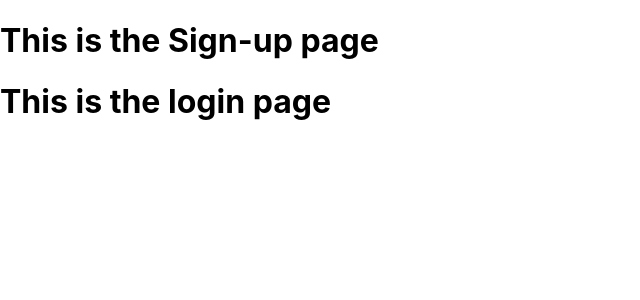
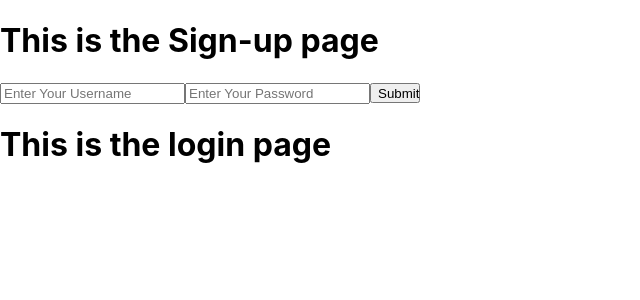
Before and after one commit to Wubbiez/strangers_things, a React (Create React App) app: page / in a window 1280 px wide. Shown: the top 300 px of the page, without its empty margins (0-640 px from the left). Built offline with nearby package versions, Linux system fonts and the light colour scheme.

Commit message:
sthings - register user

```diff
--- a/src/App.css
+++ b/src/App.css
@@ -27,3 +27,8 @@
 .App-link {
     color: #61dafb;
 }
+
+button {
+    width: 50px;
+    height: 20px
+}
--- a/src/api/index.js
+++ b/src/api/index.js
@@ -1,27 +1,37 @@
-import React, {useState, useEffect} from 'react';
+import React, { useState, useEffect } from "react";
 
-export const BASE_URL = 'https://strangers-things.herokuapp.com';
+export const BASE_URL = "https://strangers-things.herokuapp.com";
 
-export async function getPersonalInfo() {
+// export async function getPersonalInfo() {
+//   try {
+//     const response = await fetch(`${BASE_URL}/api/2209-ftb-et-web-ps/users/me`);
+//   }
+// }
+
+export async function registerUser(username, password) {
   try {
-    const response = await fetch(`${BASE_URL}/api/2209-ftb-et-web-ps/users/me`);
-  }
-}
-
-export async function registerUser(username,password) {
-  try{
-    const response = fetch('https://strangers-things.herokuapp.com/api/COHORT-NAME/users/register', {
+    const response = await fetch(
+      "https://strangers-things.herokuapp.com/api/COHORT-NAME/users/register",
+      {
         method: "POST",
         headers: {
-        'Content-Type': 'application/json'
+          "Content-Type": "application/json",
         },
         body: JSON.stringify({
           user: {
             username: username,
-          password: password
+            password: password,
+          },
+        }),
       }
-      })
+    );
+    const results = await response.json();
+    console.log(results);
+    console.log(results.data.token);
+    if (results.data.token) {
+      localStorage.setItem("jwt", results.data.token);
     }
   } catch (e) {
+    throw ("err", e);
   }
 }
--- a/src/components/Signup.js
+++ b/src/components/Signup.js
@@ -1,11 +1,34 @@
 import React from "react";
+import {registerUser} from "../api";
 
 function Signup(props) {
-  const { username, setUsername, password, setPassword } = props;
+  const {username, setUsername, password, setPassword} = props;
+
+  async function buttonHandle() {
+    await registerUser(username, password);
+  }
+
   return (
-    <div>
-      <h1>This is the Sign-up page</h1>
-    </div>
+      <div>
+        <h1>This is the Sign-up page</h1>
+        <input
+            placeholder="Enter Your Username"
+            value={username}
+            onChange={async (event) => {
+              event.preventDefault();
+              setUsername(event.target.value);
+            }}
+        ></input>
+        <input
+            placeholder="Enter Your Password"
+            value={password}
+            onChange={async (event) => {
+              event.preventDefault();
+              setPassword(event.target.value);
+            }}
+        ></input>
+        <button onClick={buttonHandle}>Submit</button>
+      </div>
   );
 }
 
```
Lines whose indentation alone changed are shown as unchanged.
